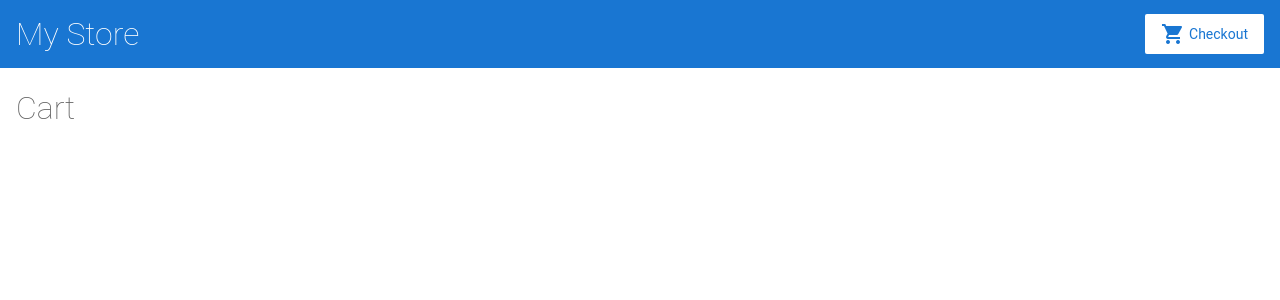
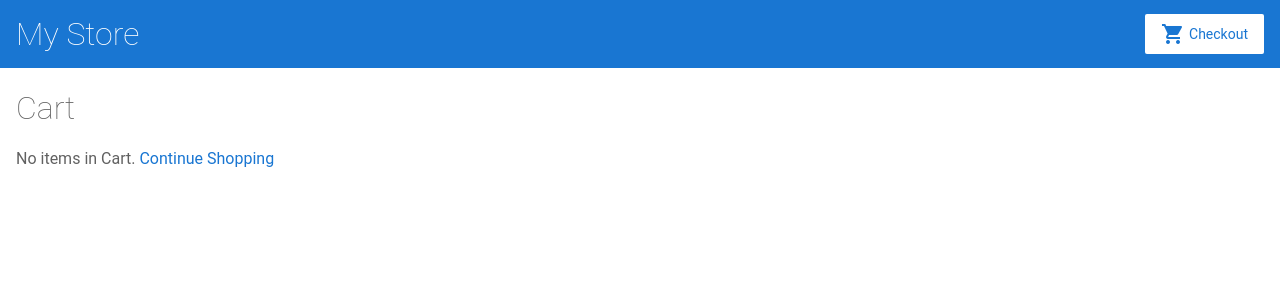
Before and after one commit to MaliniUI/angular-12-MyStore-Handon, an Angular app: page /cart in a window 1280 px wide. Shown: the top 300 px of the page. Built offline with nearby package versions, Linux system fonts and the light colour scheme.

Commit message:
4 files modified

```diff
--- a/src/app/app.module.ts
+++ b/src/app/app.module.ts
@@ -2,6 +2,7 @@ import { NgModule } from '@angular/core';
 import { BrowserModule } from '@angular/platform-browser';
 import { RouterModule } from '@angular/router';
 import { ReactiveFormsModule } from '@angular/forms';
+import { HttpClientModule } from '@angular/common/http';
 
 import { AppComponent } from './app.component';
 import { TopBarComponent } from './top-bar/top-bar.component';
@@ -15,6 +16,7 @@ import { CartComponent } from './cart/cart.component';
   imports: [
     BrowserModule,
     ReactiveFormsModule,
+    HttpClientModule,
     RouterModule.forRoot([
       { path: '', component: ProductListComponent },
       { path: 'cart', component: CartComponent },
--- a/src/app/cart.service.ts
+++ b/src/app/cart.service.ts
@@ -1,12 +1,13 @@
 import { Injectable } from '@angular/core';
 import { Product, products } from './products';
+import { HttpClient } from '@angular/common/http';
 
 @Injectable({
   providedIn: 'root'
 })
 export class CartService {
   items: Product[] = [];
-  constructor() {}
+  constructor(private httpClient: HttpClient) {}
 
   addToCart(product: Product) {
     this.items.push(product);
--- a/src/app/cart/cart.component.html
+++ b/src/app/cart/cart.component.html
@@ -5,3 +5,6 @@
     <span>{{item.name}}</span>
     <span>{{item.price}}</span>
   </div>
+  <div *ngIf="items.length == 0">
+    No items in Cart. <a routerLink="/"> Continue Shopping</a>
+  </div>
--- a/src/app/top-bar/top-bar.component.html
+++ b/src/app/top-bar/top-bar.component.html
@@ -3,9 +3,3 @@
 </a>
 
 <a class="button fancy-button" routerLink='/cart'><i class="material-icons">shopping_cart</i>Checkout</a>
-
-<!--
-Copyright Google LLC. All Rights Reserved.
-Use of this source code is governed by an MIT-style license that
-can be found in the LICENSE file at https://angular.io/license
--->
```
